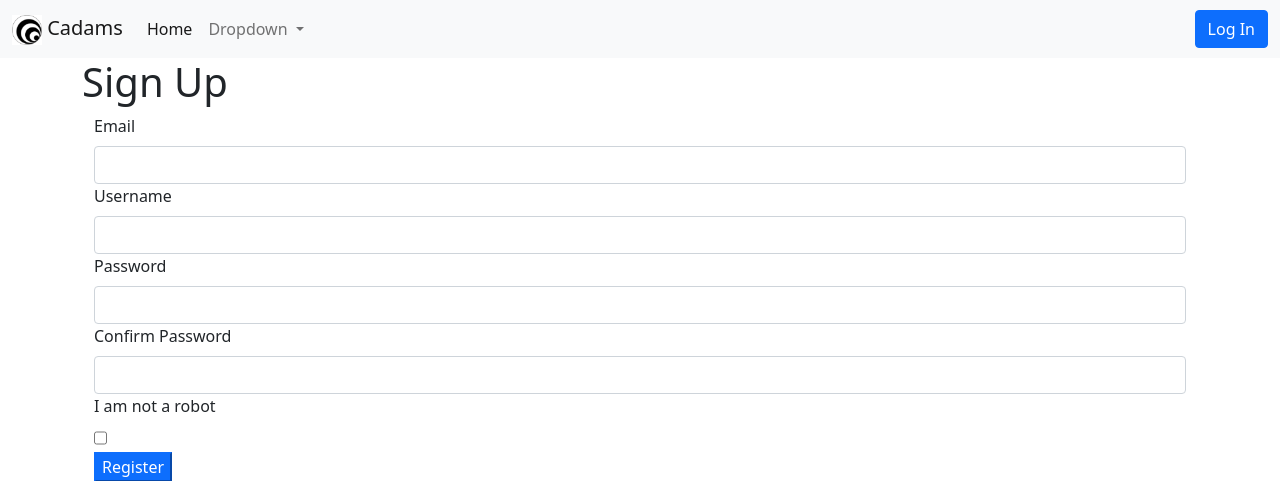
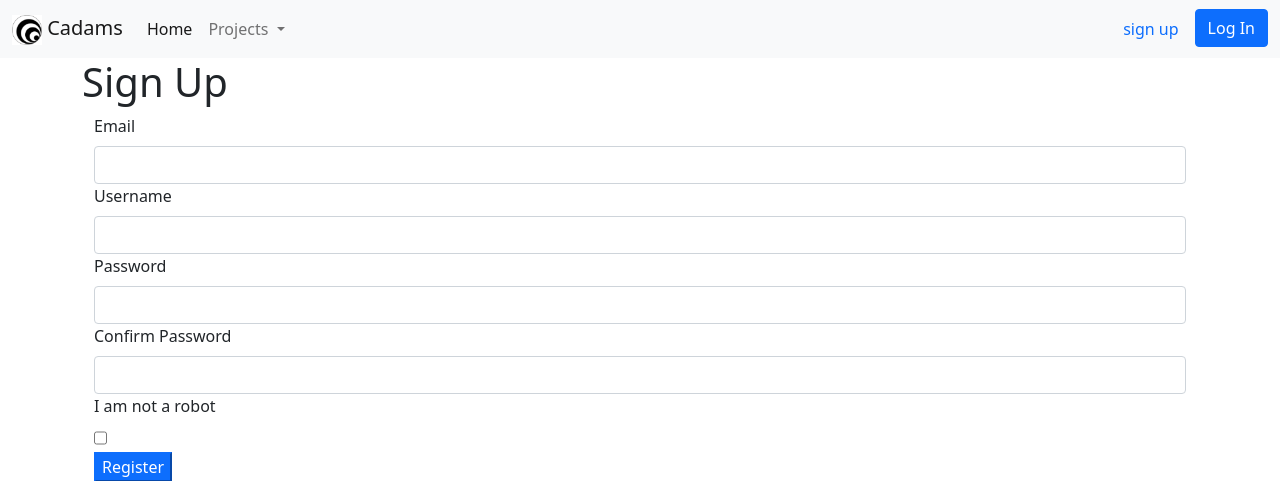
Before and after one commit to ChrisA87/cadams, a Flask app: page /auth/register in a window 1280 px wide. Shown: the top 481 px of the page. Run offline with Flask 2, Linux system fonts and the light colour scheme; parts of the project's set-up code (start-up, migrations or seed data) failed here and were passed over.

Commit message:
updated navbar dropdown menu and login/register buttons

```diff
--- a/app/templates/base.html
+++ b/app/templates/base.html
@@ -25,22 +25,32 @@
           </li>
           <li class="nav-item dropdown">
             <a class="nav-link dropdown-toggle" href="#" id="navbarDropdown" role="button" data-bs-toggle="dropdown" aria-expanded="false">
-              Dropdown
+              Projects
             </a>
             <ul class="dropdown-menu" aria-labelledby="navbarDropdown">
-              <li><a class="dropdown-item" href="{{ url_for('main.test') }}">Form Test</a></li>
-              <li><a class="dropdown-item" href="#">Another action</a></li>
+              <li><p class="dropdown-header">ML</p></li>
+              <li><a class="dropdown-item" href="{{ url_for('main.test') }}">Test</a></li>
+              <li><a class="dropdown-item" href="#">Algorithmic Trading</a></li>
               <li><hr class="dropdown-divider"></li>
+              <li><p class="dropdown-header">Other</p></li>
               <li><a class="dropdown-item" href="#">Something else here</a></li>
+              <li><hr class="dropdown-divider"></li>
+              <li><a class="dropdown-item" href="#">And another here</a></li>
             </ul>
           </li>
         </ul>
-
+        <ul class="nav justify-content-end">
+          <li class="nav-item">
+            <a href="{{ url_for('auth.register') }}" class="nav-link">sign up</a>
+          </li>
+          <li class="nav-item">
         {% if current_user.is_authenticated %}
             <a href="{{ url_for('auth.logout') }}" class="btn btn-primary" role="button">Log Out</a>
         {% else %}
             <a href="{{ url_for('auth.login') }}" class="btn btn-primary" role="button">Log In</a>
         {% endif %}
+      </li>
+        </ul>
 
       </div>
     </div>
```
